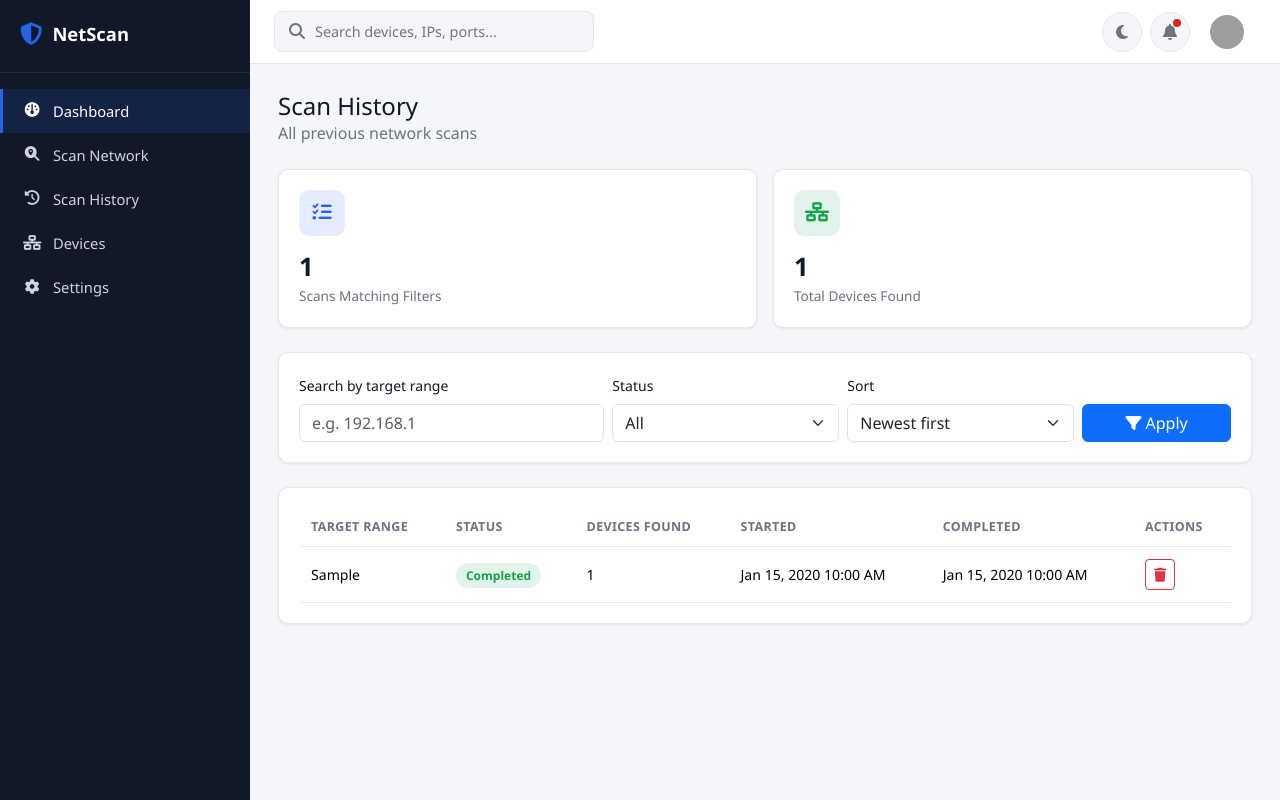
After one commit to lehar07-alt/Network-Scanner-Dashboard, a Flask app: page /scan/history in a window 1280 px wide. The commit adds this page. Run offline with Flask 3, Linux system fonts and the light colour scheme; a user stored in the database is signed in; tables that the repository leaves empty hold one stand-in row (values such as "Sample post"); grey boxes are pictures that could not be loaded.

Commit message:
Added scan history page with search, filter, sort, delete and summary stats

```diff
--- a/app/routes/scanner.py
+++ b/app/routes/scanner.py
@@ -112,3 +112,60 @@ def run_scan():
         'devices': result['devices'],
         'scan_duration_seconds': scan_duration_seconds
     })
+
+@scanner_bp.route('/history')
+@login_required
+def history():
+    """Displays all past scans for the logged-in user, with optional
+    search/filter/sort via query string parameters."""
+
+    # Read query string params, e.g. /scan/history?status=completed&sort=oldest
+    status_filter = request.args.get('status', '')
+    search_query = request.args.get('search', '').strip()
+    sort_order = request.args.get('sort', 'newest')
+
+    # Start with scans belonging ONLY to the current user — critical for security
+    query = Scan.query.filter_by(user_id=current_user.id)
+
+    if status_filter:
+        query = query.filter_by(status=status_filter)
+
+    if search_query:
+        # .ilike() = case-insensitive LIKE, %term% means "contains term anywhere"
+        query = query.filter(Scan.target_range.ilike(f'%{search_query}%'))
+
+    if sort_order == 'oldest':
+        query = query.order_by(Scan.started_at.asc())
+    else:
+        query = query.order_by(Scan.started_at.desc())
+
+    scans = query.all()
+    total_scans = len(scans)
+    total_devices_found = sum(scan.devices_found for scan in scans)
+
+    return render_template(
+        'scan_history.html',
+        scans=scans,
+        status_filter=status_filter,
+        search_query=search_query,
+        sort_order=sort_order,
+        total_scans=total_scans,
+        total_devices_found=total_devices_found
+    )
+
+
+@scanner_bp.route('/history/<int:scan_id>/delete', methods=['POST'])
+@login_required
+def delete_scan(scan_id):
+    """Deletes a single scan record (and its ScanDevice links, via cascade)."""
+
+    scan_record = Scan.query.filter_by(id=scan_id, user_id=current_user.id).first()
+
+    if not scan_record:
+        flash('Scan not found.', 'danger')
+        return redirect(url_for('scanner.history'))
+
+    db.session.delete(scan_record)
+    db.session.commit()
+    flash('Scan deleted successfully.', 'success')
+    return redirect(url_for('scanner.history'))
--- a/app/templates/base.html
+++ b/app/templates/base.html
@@ -27,7 +27,7 @@
             <a class="nav-link" href="{{ url_for('scanner.scan_page') }}">
                 <i class="fa-solid fa-magnifying-glass-location"></i> Scan Network
             </a>
-            <a class="nav-link" href="#">
+            <a class="nav-link" href="{{ url_for('scanner.history') }}">
                 <i class="fa-solid fa-clock-rotate-left"></i> Scan History
             </a>
             <a class="nav-link" href="#">
--- /dev/null
+++ b/app/templates/scan_history.html
@@ -0,0 +1,114 @@
+{% extends "base.html" %}
+{% block title %}Scan History{% endblock %}
+
+{% block content %}
+<div class="mb-4">
+    <h4 class="mb-0">Scan History</h4>
+    <p class="text-secondary mb-0">All previous network scans</p>
+</div>
+<div class="row g-3 mb-4">
+    <div class="col-md-6">
+        <div class="stat-card">
+            <div class="stat-icon bg-blue-soft"><i class="fa-solid fa-list-check"></i></div>
+            <p class="stat-value">{{ total_scans }}</p>
+            <p class="stat-label">Scans Matching Filters</p>
+        </div>
+    </div>
+    <div class="col-md-6">
+        <div class="stat-card">
+            <div class="stat-icon bg-green-soft"><i class="fa-solid fa-network-wired"></i></div>
+            <p class="stat-value">{{ total_devices_found }}</p>
+            <p class="stat-label">Total Devices Found</p>
+        </div>
+    </div>
+</div>
+
+<!-- Search / Filter / Sort controls -->
+<div class="card-panel mb-4">
+    <form method="GET" class="row g-2 align-items-end">
+        <div class="col-md-4">
+            <label class="form-label small">Search by target range</label>
+            <input type="text" name="search" class="form-control" placeholder="e.g. 192.168.1"
+                   value="{{ search_query }}">
+        </div>
+        <div class="col-md-3">
+            <label class="form-label small">Status</label>
+            <select name="status" class="form-select">
+                <option value="" {% if status_filter == '' %}selected{% endif %}>All</option>
+                <option value="completed" {% if status_filter == 'completed' %}selected{% endif %}>Completed</option>
+                <option value="failed" {% if status_filter == 'failed' %}selected{% endif %}>Failed</option>
+                <option value="running" {% if status_filter == 'running' %}selected{% endif %}>Running</option>
+            </select>
+        </div>
+        <div class="col-md-3">
+            <label class="form-label small">Sort</label>
+            <select name="sort" class="form-select">
+                <option value="newest" {% if sort_order == 'newest' %}selected{% endif %}>Newest first</option>
+                <option value="oldest" {% if sort_order == 'oldest' %}selected{% endif %}>Oldest first</option>
+            </select>
+        </div>
+        <div class="col-md-2">
+            <button type="submit" class="btn btn-primary w-100">
+                <i class="fa-solid fa-filter me-1"></i>Apply
+            </button>
+        </div>
+    </form>
+</div>
+
+<!-- Results table -->
+<div class="card-panel">
+    <div class="table-responsive">
+        <table class="table table-custom">
+            <thead>
+                <tr>
+                    <th>Target Range</th>
+                    <th>Status</th>
+                    <th>Devices Found</th>
+                    <th>Started</th>
+                    <th>Completed</th>
+                    <th>Actions</th>
+                </tr>
+            </thead>
+            <tbody>
+                {% for scan in scans %}
+                <tr>
+                    <td>{{ scan.target_range }}</td>
+                    <td>
+                        {% if scan.status == 'completed' %}
+                            <span class="status-badge status-online">Completed</span>
+                        {% elif scan.status == 'failed' %}
+                            <span class="status-badge status-offline">Failed</span>
+                        {% else %}
+                            <span class="status-badge" style="background: rgba(217,119,6,0.12); color: var(--color-warning);">Running</span>
+                        {% endif %}
+                    </td>
+                    <td>{{ scan.devices_found }}</td>
+                    <td>{{ scan.started_at.strftime('%b %d, %Y %I:%M %p') }}</td>
+                    <td>
+                        {% if scan.completed_at %}
+                            {{ scan.completed_at.strftime('%b %d, %Y %I:%M %p') }}
+                        {% else %}
+                            —
+                        {% endif %}
+                    </td>
+                    <td>
+                        <form method="POST" action="{{ url_for('scanner.delete_scan', scan_id=scan.id) }}"
+                              onsubmit="return confirm('Delete this scan? This cannot be undone.');" class="d-inline">
+                            <button type="submit" class="btn btn-sm btn-outline-danger">
+                                <i class="fa-solid fa-trash"></i>
+                            </button>
+                        </form>
+                    </td>
+                </tr>
+                {% else %}
+                <tr>
+                    <td colspan="6" class="text-center text-secondary py-4">
+                        No scans found. <a href="{{ url_for('scanner.scan_page') }}">Run your first scan</a>.
+                    </td>
+                </tr>
+                {% endfor %}
+            </tbody>
+        </table>
+    </div>
+</div>
+{% endblock %}
```
